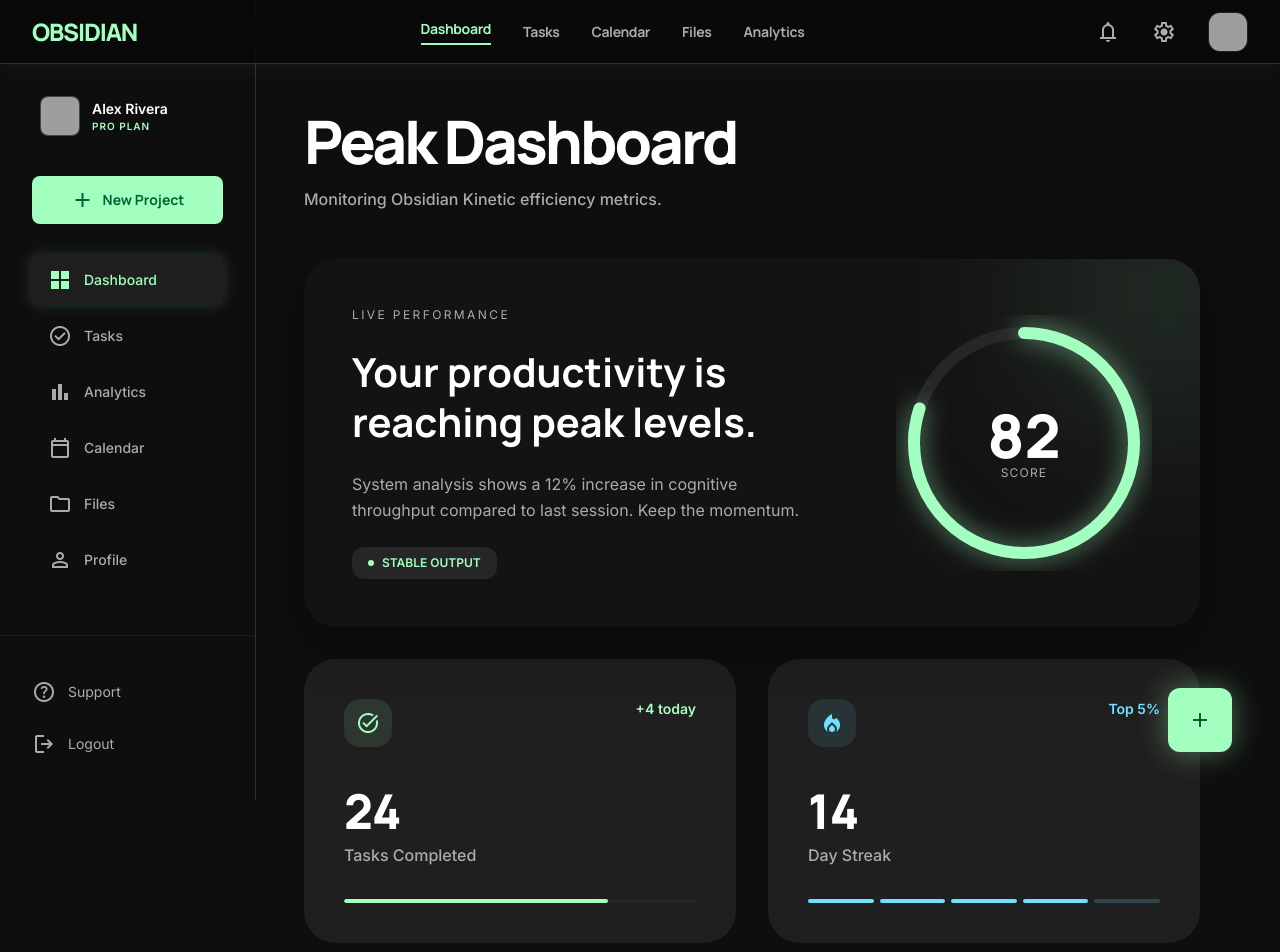
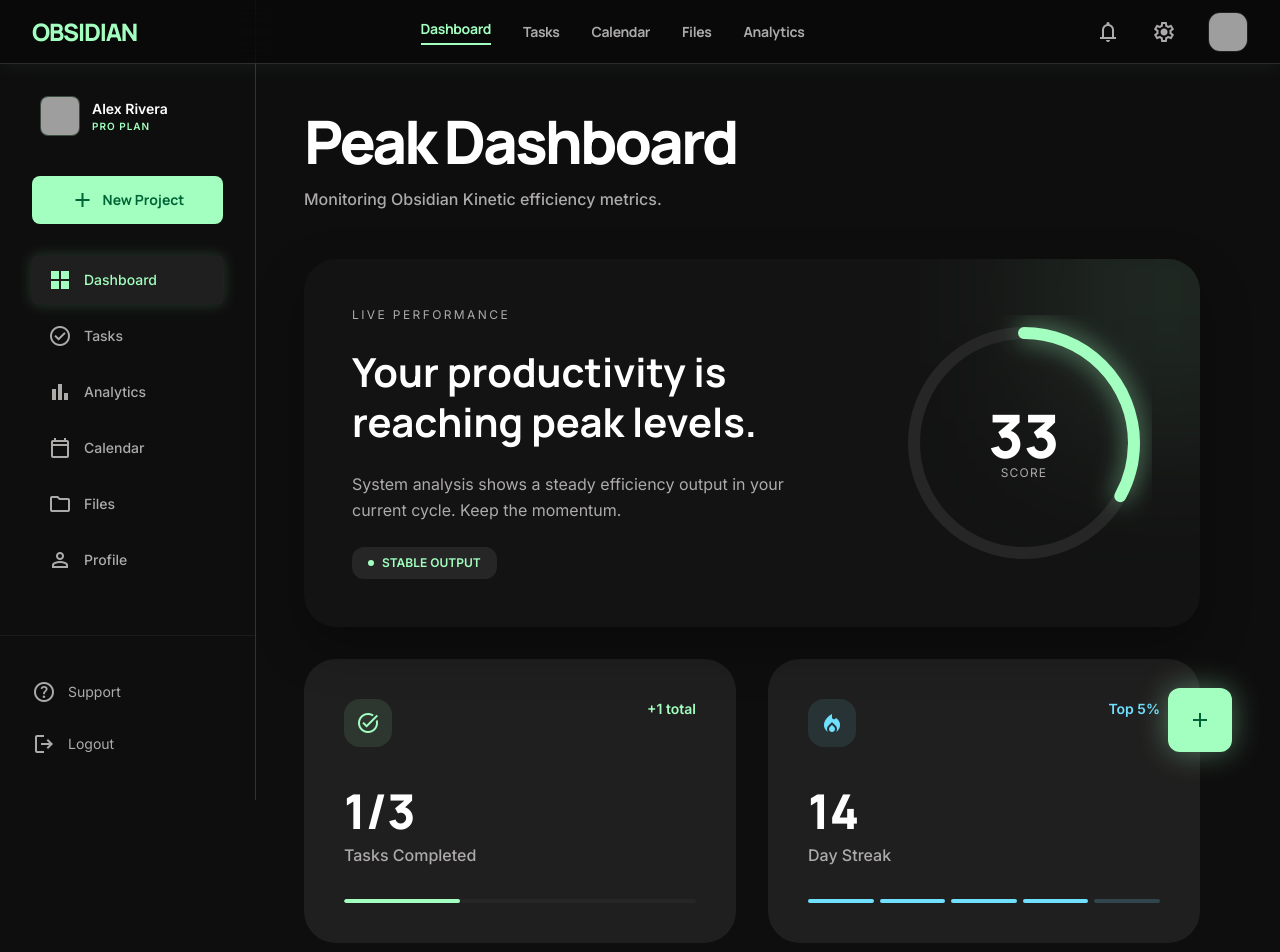
Before and after one commit to purvanshh/Obsidian, a React (Vite) app: page /dashboard in a window 1280 px wide. Shown: the top 952 px of the page. Built offline with nearby package versions, Linux system fonts and the light colour scheme; grey boxes are pictures that could not be loaded.

Commit message:
feat(dashboard): compute and display real-time task completion statistics and productivity score

```diff
--- a/src/pages/Dashboard.tsx
+++ b/src/pages/Dashboard.tsx
@@ -1,8 +1,19 @@
 import { motion } from 'framer-motion';
 import { SectionReveal, StaggerList } from '../lib/motion';
 import { interactiveButton, interactiveCard, itemFadeUp, transitions } from '../lib/motion-constants';
+import { useObsidian } from '../context/ObsidianContext';
 
 export function Dashboard() {
+  const { tasks } = useObsidian();
+
+  const completedTasksCount = tasks.filter(t => t.completed).length;
+  const totalTasksCount = tasks.length;
+  const taskProgressPercentage = totalTasksCount > 0 ? Math.round((completedTasksCount / totalTasksCount) * 100) : 0;
+
+  // Custom productivity score combining task completion with active state
+  const score = totalTasksCount > 0 ? taskProgressPercentage : 100;
+  const strokeDashoffset = 691 - (691 * score) / 100;
+
   return (
     <div className="max-w-6xl mx-auto px-4 sm:px-6 lg:px-12">
       <SectionReveal as="header" className="mb-8 lg:mb-12 mt-2">
@@ -24,7 +35,7 @@ export function Dashboard() {
             <div className="space-y-4 lg:space-y-6 max-w-md">
               <h2 className="text-on-surface-variant text-[10px] sm:text-xs font-label uppercase tracking-[0.2em]">Live Performance</h2>
               <h3 className="text-3xl sm:text-4xl md:text-[2.5rem] font-headline font-bold text-white leading-tight">Your productivity is reaching peak levels.</h3>
-              <p className="text-on-surface-variant text-sm sm:text-base leading-relaxed">System analysis shows a 12% increase in cognitive throughput compared to last session. Keep the momentum.</p>
+              <p className="text-on-surface-variant text-sm sm:text-base leading-relaxed">System analysis shows a {score >= 70 ? 'healthy' : 'steady'} efficiency output in your current cycle. Keep the momentum.</p>
               <div className="flex gap-4 justify-center lg:justify-start">
                 <div className="px-3 py-1.5 sm:px-4 sm:py-2 bg-surface-container-highest rounded-full text-[10px] sm:text-xs font-bold text-primary flex items-center gap-2">
                   <span className="w-1.5 h-1.5 rounded-full bg-primary"></span>
@@ -35,10 +46,10 @@ export function Dashboard() {
             <div className="relative w-48 h-48 sm:w-64 sm:h-64 flex items-center justify-center mx-auto lg:mx-0 shrink-0">
               <svg className="w-full h-full -rotate-90" viewBox="0 0 256 256">
                 <circle className="text-surface-container-highest" cx="128" cy="128" fill="transparent" r="110" stroke="currentColor" strokeWidth="12"></circle>
-                <circle className="text-primary drop-shadow-[0_0_12px_rgba(162,255,191,0.6)]" cx="128" cy="128" fill="transparent" r="110" stroke="currentColor" strokeDasharray="691" strokeDashoffset="138" strokeLinecap="round" strokeWidth="12"></circle>
+                <circle className="text-primary drop-shadow-[0_0_12px_rgba(162,255,191,0.6)] animate-dash" cx="128" cy="128" fill="transparent" r="110" stroke="currentColor" strokeDasharray="691" strokeDashoffset={strokeDashoffset} strokeLinecap="round" strokeWidth="12" style={{ transition: 'stroke-dashoffset 0.8s cubic-bezier(0.22, 1, 0.36, 1)' }}></circle>
               </svg>
               <div className="absolute flex flex-col items-center">
-                <span className="text-5xl sm:text-6xl font-headline font-black text-white">82</span>
+                <span className="text-5xl sm:text-6xl font-headline font-black text-white">{score}</span>
                 <span className="text-[10px] sm:text-xs text-on-surface-variant font-label tracking-widest uppercase">Score</span>
               </div>
             </div>
@@ -55,12 +66,12 @@ export function Dashboard() {
         >
           <div className="flex justify-between items-start mb-6 lg:mb-10">
             <span className="material-symbols-outlined text-primary p-2.5 sm:p-3 bg-primary/10 rounded-2xl" style={{ fontVariationSettings: "'FILL' 1" }}>task_alt</span>
-            <span className="text-primary font-bold text-sm">+4 today</span>
+            <span className="text-primary font-bold text-sm">+{completedTasksCount} total</span>
           </div>
-          <div className="text-4xl sm:text-5xl font-headline font-black text-white mb-2">24</div>
+          <div className="text-4xl sm:text-5xl font-headline font-black text-white mb-2">{completedTasksCount}/{totalTasksCount}</div>
           <div className="text-on-surface-variant font-medium text-sm sm:text-base">Tasks Completed</div>
           <div className="mt-6 lg:mt-8 h-1 w-full bg-surface-container-highest rounded-full overflow-hidden">
-            <div className="h-full bg-primary w-3/4 rounded-full"></div>
+            <div className="h-full bg-primary rounded-full" style={{ width: `${taskProgressPercentage}%`, transition: 'width 0.8s cubic-bezier(0.22, 1, 0.36, 1)' }}></div>
           </div>
         </motion.div>
         <motion.div
```
